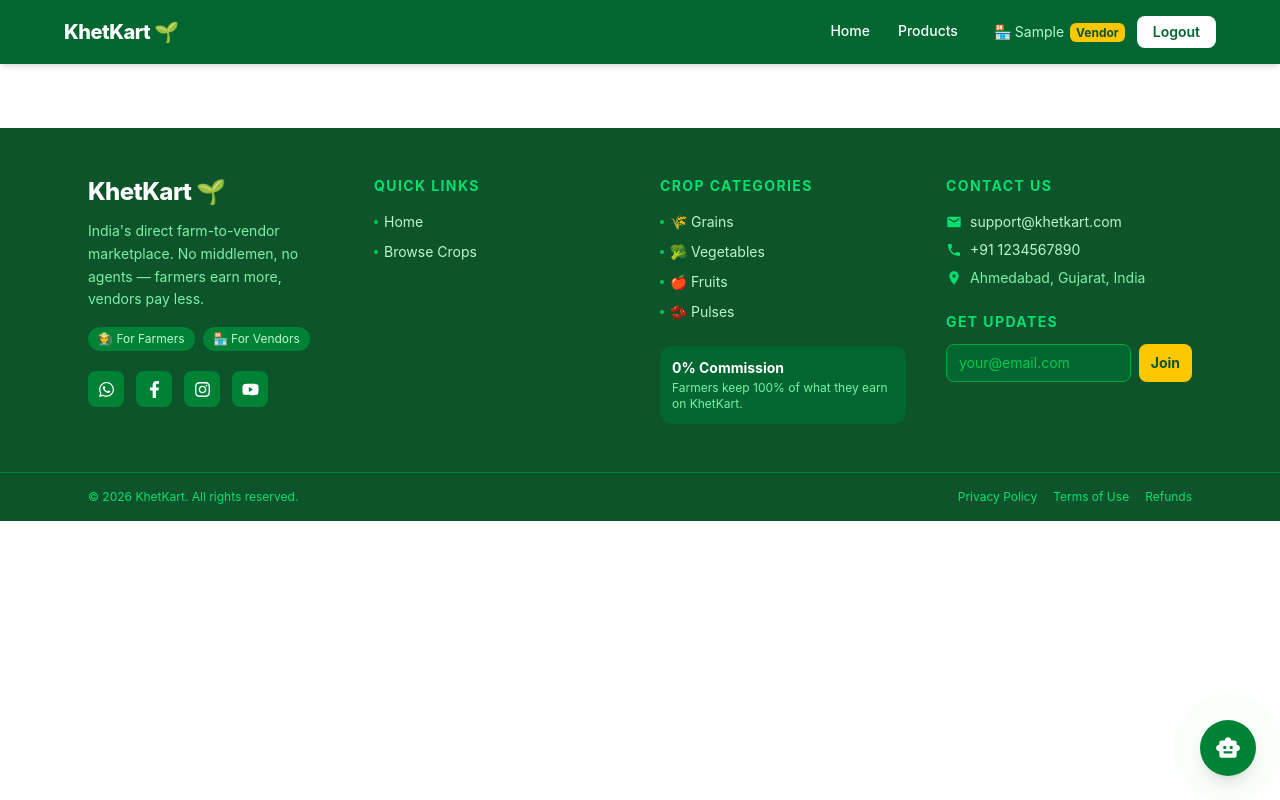
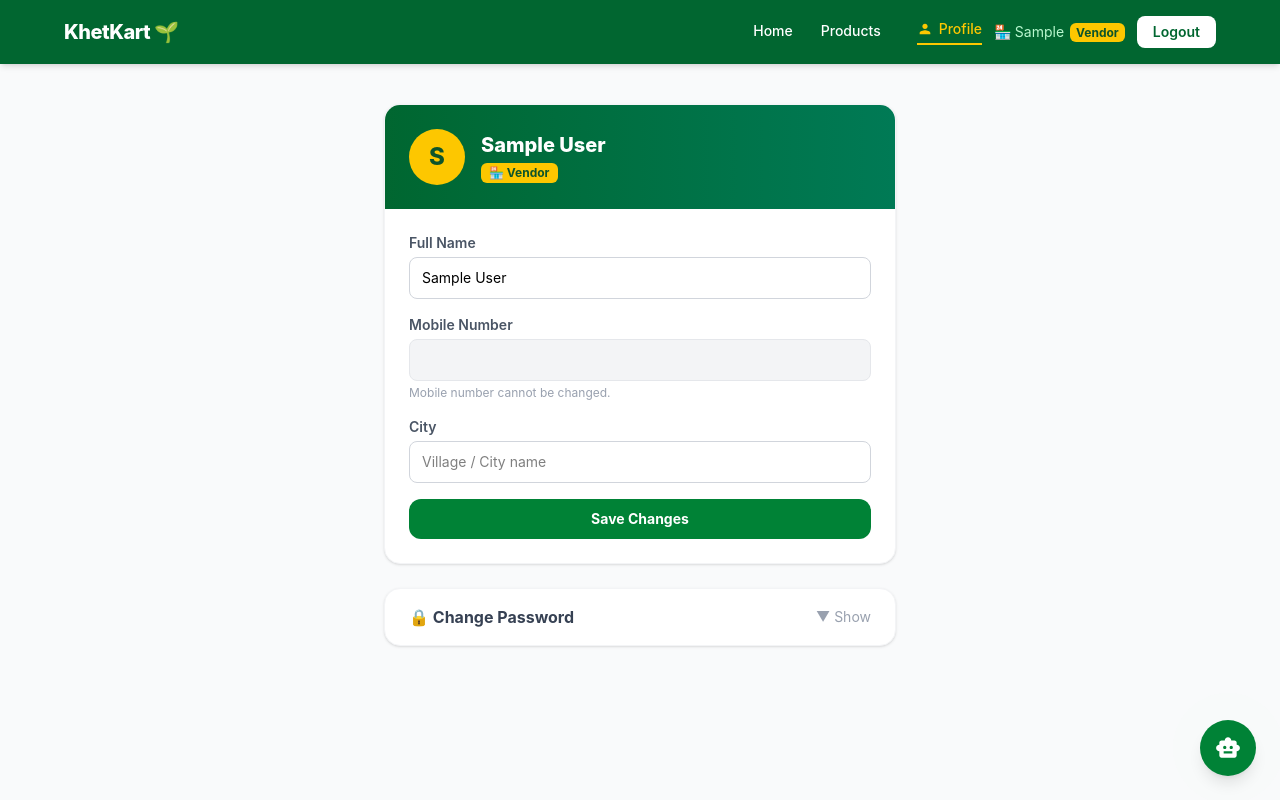
Before and after one commit to swara546/KhetKart, a React (Vite) app in the folder khetkart-frontend/: page /profile in a window 1280 px wide. Shown: the top 800 px of the page. Built offline with nearby package versions, Linux system fonts and the light colour scheme; sample sign-in values are in the browser's storage.

Commit message:
Feature: Profile Page

```diff
--- a/khetkart-frontend/src/App.jsx
+++ b/khetkart-frontend/src/App.jsx
@@ -12,6 +12,7 @@ import Login from "./pages/Login";
 import Register from "./pages/Register";
 import FarmerDashboard from "./pages/FarmerDashboard";
 import OrderHistory from "./pages/OrderHistory";
+import Profile from "./pages/Profile";
 
 function App() {
   return (
@@ -52,6 +53,15 @@ function App() {
               </ProtectedRoute>
             }
           />
+
+          <Route
+            path="/profile"
+            element={
+              <ProtectedRoute>
+                <Profile />
+              </ProtectedRoute>
+            }
+          />
         </Routes>
         <Footer />
         <KhetBot />
--- a/khetkart-frontend/src/components/Navbar.jsx
+++ b/khetkart-frontend/src/components/Navbar.jsx
@@ -2,7 +2,7 @@
 import { NavLink, useNavigate } from "react-router-dom";
 import { useState } from "react";
 import { useAuth } from "../context/AuthContext";
-import { MdShoppingCart, MdDashboard, MdHistory } from "react-icons/md";
+import { MdShoppingCart, MdDashboard, MdHistory, MdPerson } from "react-icons/md";
 
 function Navbar() {
   const navigate = useNavigate();
@@ -25,6 +25,11 @@ function Navbar() {
       isActive
         ? "border-yellow-400 text-yellow-400"
         : "text-white border-transparent"
+    }`;
+
+  const mobileLinkClass = ({ isActive }) =>
+    `block text-sm font-medium px-3 py-2 rounded-lg transition ${
+      isActive ? "bg-white/10 text-yellow-400" : "text-white hover:bg-white/10"
     }`;
 
   return (
@@ -82,6 +87,10 @@ function Navbar() {
           {/* Auth */}
           {user ? (
             <li className="flex items-center gap-3 ml-2">
+              {/* ✅ Profile link */}
+              <NavLink to="/profile" className={linkClass}>
+                <MdPerson size={16} /> Profile
+              </NavLink>
               <span className="text-sm text-green-200">
                 {user.role === "farmer" ? "🧑‍🌾" : "🏪"} {user.name?.split(" ")[0]}
                 <span className={`ml-1.5 text-xs font-bold px-1.5 py-0.5 rounded-md ${
@@ -120,6 +129,10 @@ function Navbar() {
           {user?.role === "farmer" && (
             <NavLink to="/seller-dashboard"><MdDashboard size={24} /></NavLink>
           )}
+          {/* ✅ Profile icon in mobile top bar */}
+          {user && (
+            <NavLink to="/profile"><MdPerson size={24} /></NavLink>
+          )}
           <button onClick={() => setMenuOpen((o) => !o)}
             className="flex flex-col gap-1.5 p-1 focus:outline-none" aria-label="Toggle menu">
             <span className={`block h-0.5 w-6 bg-white transition-transform duration-300 ${menuOpen ? "rotate-45 translate-y-2" : ""}`} />
@@ -132,33 +145,34 @@ function Navbar() {
       {/* Mobile dropdown */}
       {menuOpen && (
         <div className="md:hidden mt-4 pb-4 border-t border-green-700 space-y-2 pt-4">
-          <NavLink to="/" onClick={() => setMenuOpen(false)}
-            className={({ isActive }) => `block text-sm font-medium px-3 py-2 rounded-lg transition ${isActive ? "bg-white/10 text-yellow-400" : "text-white hover:bg-white/10"}`}>
+          <NavLink to="/" onClick={() => setMenuOpen(false)} className={mobileLinkClass}>
             Home
           </NavLink>
-          <NavLink to="/products" onClick={() => setMenuOpen(false)}
-            className={({ isActive }) => `block text-sm font-medium px-3 py-2 rounded-lg transition ${isActive ? "bg-white/10 text-yellow-400" : "text-white hover:bg-white/10"}`}>
+          <NavLink to="/products" onClick={() => setMenuOpen(false)} className={mobileLinkClass}>
             {user?.role === "farmer" ? "Browse Market" : "Products"}
           </NavLink>
           {user?.role === "farmer" && (
-            <NavLink to="/seller-dashboard" onClick={() => setMenuOpen(false)}
-              className={({ isActive }) => `block text-sm font-medium px-3 py-2 rounded-lg transition ${isActive ? "bg-white/10 text-yellow-400" : "text-white hover:bg-white/10"}`}>
+            <NavLink to="/seller-dashboard" onClick={() => setMenuOpen(false)} className={mobileLinkClass}>
               📋 My Dashboard
             </NavLink>
           )}
           {(!user || user?.role === "vendor") && (
             <>
-              <NavLink to="/cart" onClick={() => setMenuOpen(false)}
-                className={({ isActive }) => `block text-sm font-medium px-3 py-2 rounded-lg transition ${isActive ? "bg-white/10 text-yellow-400" : "text-white hover:bg-white/10"}`}>
+              <NavLink to="/cart" onClick={() => setMenuOpen(false)} className={mobileLinkClass}>
                 🛒 Cart {cartCount > 0 && `(${cartCount})`}
               </NavLink>
               {user && (
-                <NavLink to="/orders" onClick={() => setMenuOpen(false)}
-                  className={({ isActive }) => `block text-sm font-medium px-3 py-2 rounded-lg transition ${isActive ? "bg-white/10 text-yellow-400" : "text-white hover:bg-white/10"}`}>
+                <NavLink to="/orders" onClick={() => setMenuOpen(false)} className={mobileLinkClass}>
                   📦 My Orders
                 </NavLink>
               )}
             </>
+          )}
+          {/* ✅ Profile link in mobile dropdown */}
+          {user && (
+            <NavLink to="/profile" onClick={() => setMenuOpen(false)} className={mobileLinkClass}>
+              👤 My Profile
+            </NavLink>
           )}
           {user ? (
             <>
--- /dev/null
+++ b/khetkart-frontend/src/pages/Profile.jsx
@@ -0,0 +1,257 @@
+// src/pages/Profile.jsx
+import { useState } from "react";
+import { useAuth } from "../context/AuthContext";
+import axios from "../api/axios";
+
+export default function Profile() {
+  const { user, login } = useAuth();
+
+  const [form, setForm] = useState({
+    name: user?.name || "",
+    mobile: user?.mobile || "",
+    village: user?.village || "",
+  });
+  const [saving, setSaving] = useState(false);
+  const [msg, setMsg] = useState(null);
+  const [pwForm, setPwForm] = useState({ current: "", newPw: "", confirm: "" });
+  const [pwSaving, setPwSaving] = useState(false);
+  const [pwMsg, setPwMsg] = useState(null);
+  const [showPw, setShowPw] = useState(false);
+
+  const handleSave = async (e) => {
+    e.preventDefault();
+    setSaving(true);
+    setMsg(null);
+    try {
+      const res = await axios.put("/api/profile", {
+        name: form.name,
+        village: form.village,
+        // mobile is read-only — not sent
+      });
+      // Update AuthContext so Navbar name updates immediately
+      const stored = JSON.parse(localStorage.getItem("khetkart_user") || "{}");
+      const updated = {
+        ...stored,
+        name: res.data.name,
+        village: res.data.village,
+      };
+      localStorage.setItem("khetkart_user", JSON.stringify(updated));
+      login(updated, localStorage.getItem("khetkart_token"));
+      setMsg({ type: "success", text: "✅ Profile updated successfully!" });
+    } catch {
+      setMsg({ type: "error", text: "Update failed. Please try again." });
+    } finally {
+      setSaving(false);
+    }
+  };
+
+  const handlePasswordChange = async (e) => {
+    e.preventDefault();
+    if (pwForm.newPw !== pwForm.confirm) {
+      setPwMsg({ type: "error", text: "New passwords do not match." });
+      return;
+    }
+    if (pwForm.newPw.length < 6) {
+      setPwMsg({
+        type: "error",
+        text: "Password must be at least 6 characters.",
+      });
+      return;
+    }
+    setPwSaving(true);
+    setPwMsg(null);
+    try {
+      await axios.put("/api/profile/password", {
+        currentPassword: pwForm.current,
+        newPassword: pwForm.newPw,
+      });
+      setPwMsg({ type: "success", text: "✅ Password changed successfully!" });
+      setPwForm({ current: "", newPw: "", confirm: "" });
+    } catch (err) {
+      setPwMsg({
+        type: "error",
+        text: err.response?.data?.message || "Failed to change password.",
+      });
+    } finally {
+      setPwSaving(false);
+    }
+  };
+
+  const inputClass =
+    "w-full border border-gray-300 rounded-lg px-3 py-2.5 text-sm focus:outline-none focus:ring-2 focus:ring-green-400 transition";
+
+  return (
+    <div className="min-h-screen bg-gray-50 py-10 px-4">
+      <div className="max-w-lg mx-auto space-y-6">
+        {/* ── Profile Card ── */}
+        <div className="bg-white rounded-2xl shadow-sm border border-gray-100 overflow-hidden">
+          {/* Header */}
+          <div className="bg-gradient-to-r from-green-800 to-emerald-700 px-6 py-6 flex items-center gap-4">
+            <div className="w-14 h-14 rounded-full bg-yellow-400 flex items-center justify-center text-2xl font-extrabold text-green-900 shrink-0">
+              {form.name?.charAt(0)?.toUpperCase() || "?"}
+            </div>
+            <div>
+              <h1 className="text-white text-xl font-extrabold">{form.name}</h1>
+              <span
+                className={`text-xs font-bold px-2 py-0.5 rounded-md mt-1 inline-block ${
+                  user?.role === "farmer"
+                    ? "bg-green-600 text-white"
+                    : "bg-yellow-400 text-green-900"
+                }`}
+              >
+                {user?.role === "farmer" ? "🧑‍🌾 Farmer" : "🏪 Vendor"}
+              </span>
+            </div>
+          </div>
+
+          {/* Form */}
+          <form onSubmit={handleSave} className="px-6 py-6 space-y-4">
+            {msg && (
+              <div
+                className={`text-sm px-4 py-3 rounded-lg font-medium ${
+                  msg.type === "success"
+                    ? "bg-green-50 text-green-700 border border-green-200"
+                    : "bg-red-50 text-red-600 border border-red-200"
+                }`}
+              >
+                {msg.text}
+              </div>
+            )}
+
+            <div>
+              <label className="block text-sm font-semibold text-gray-600 mb-1">
+                Full Name
+              </label>
+              <input
+                value={form.name}
+                onChange={(e) => setForm({ ...form, name: e.target.value })}
+                placeholder="Enter your name"
+                required
+                className={inputClass}
+              />
+            </div>
+
+            <div>
+              <label className="block text-sm font-semibold text-gray-600 mb-1">
+                Mobile Number
+              </label>
+              <input
+                value={form.mobile}
+                disabled
+                className="w-full border border-gray-200 rounded-lg px-3 py-2.5 bg-gray-100 text-gray-500 text-sm cursor-not-allowed"
+              />
+              <p className="text-xs text-gray-400 mt-1">
+                Mobile number cannot be changed.
+              </p>
+            </div>
+
+            <div>
+              <label className="block text-sm font-semibold text-gray-600 mb-1">
+                {user?.role === "farmer" ? "Village" : "City"}
+              </label>
+              <input
+                value={form.village}
+                onChange={(e) => setForm({ ...form, village: e.target.value })}
+                placeholder="Village / City name"
+                required
+                className={inputClass}
+              />
+            </div>
+
+            <button
+              type="submit"
+              disabled={saving}
+              className="w-full bg-green-700 hover:bg-green-600 disabled:bg-green-300 text-white font-bold py-2.5 rounded-xl transition text-sm"
+            >
+              {saving ? "Saving…" : "Save Changes"}
+            </button>
+          </form>
+        </div>
+
+        {/* ── Change Password Card ── */}
+        <div className="bg-white rounded-2xl shadow-sm border border-gray-100 overflow-hidden">
+          <button
+            onClick={() => setShowPw((p) => !p)}
+            className="w-full px-6 py-4 flex items-center justify-between text-left"
+          >
+            <span className="font-bold text-gray-700">🔒 Change Password</span>
+            <span className="text-gray-400 text-sm">
+              {showPw ? "▲ Hide" : "▼ Show"}
+            </span>
+          </button>
+
+          {showPw && (
+            <form
+              onSubmit={handlePasswordChange}
+              className="px-6 pb-6 space-y-4 border-t border-gray-100 pt-4"
+            >
+              {pwMsg && (
+                <div
+                  className={`text-sm px-4 py-3 rounded-lg font-medium ${
+                    pwMsg.type === "success"
+                      ? "bg-green-50 text-green-700 border border-green-200"
+                      : "bg-red-50 text-red-600 border border-red-200"
+                  }`}
+                >
+                  {pwMsg.text}
+                </div>
+              )}
+              <div>
+                <label className="block text-sm font-semibold text-gray-600 mb-1">
+                  Current Password
+                </label>
+                <input
+                  type="password"
+                  value={pwForm.current}
+                  onChange={(e) =>
+                    setPwForm({ ...pwForm, current: e.target.value })
+                  }
+                  placeholder="Enter current password"
+                  required
+                  className={inputClass}
+                />
+              </div>
+              <div>
+                <label className="block text-sm font-semibold text-gray-600 mb-1">
+                  New Password
+                </label>
+                <input
+                  type="password"
+                  value={pwForm.newPw}
+                  onChange={(e) =>
+                    setPwForm({ ...pwForm, newPw: e.target.value })
+                  }
+                  placeholder="Min 6 characters"
+                  required
+                  className={inputClass}
+                />
+              </div>
+              <div>
+                <label className="block text-sm font-semibold text-gray-600 mb-1">
+                  Confirm New Password
+                </label>
+                <input
+                  type="password"
+                  value={pwForm.confirm}
+                  onChange={(e) =>
+                    setPwForm({ ...pwForm, confirm: e.target.value })
+                  }
+                  placeholder="Repeat new password"
+                  required
+                  className={inputClass}
+                />
+              </div>
+              <button
+                type="submit"
+                disabled={pwSaving}
+                className="w-full bg-green-700 hover:bg-green-600 disabled:bg-green-300 text-white font-bold py-2.5 rounded-xl transition text-sm"
+              >
+                {pwSaving ? "Changing…" : "Change Password"}
+              </button>
+            </form>
+          )}
+        </div>
+      </div>
+    </div>
+  );
+}
```
Also changed, not shown: 2 other files (tests, documents, lock files or other folders).
